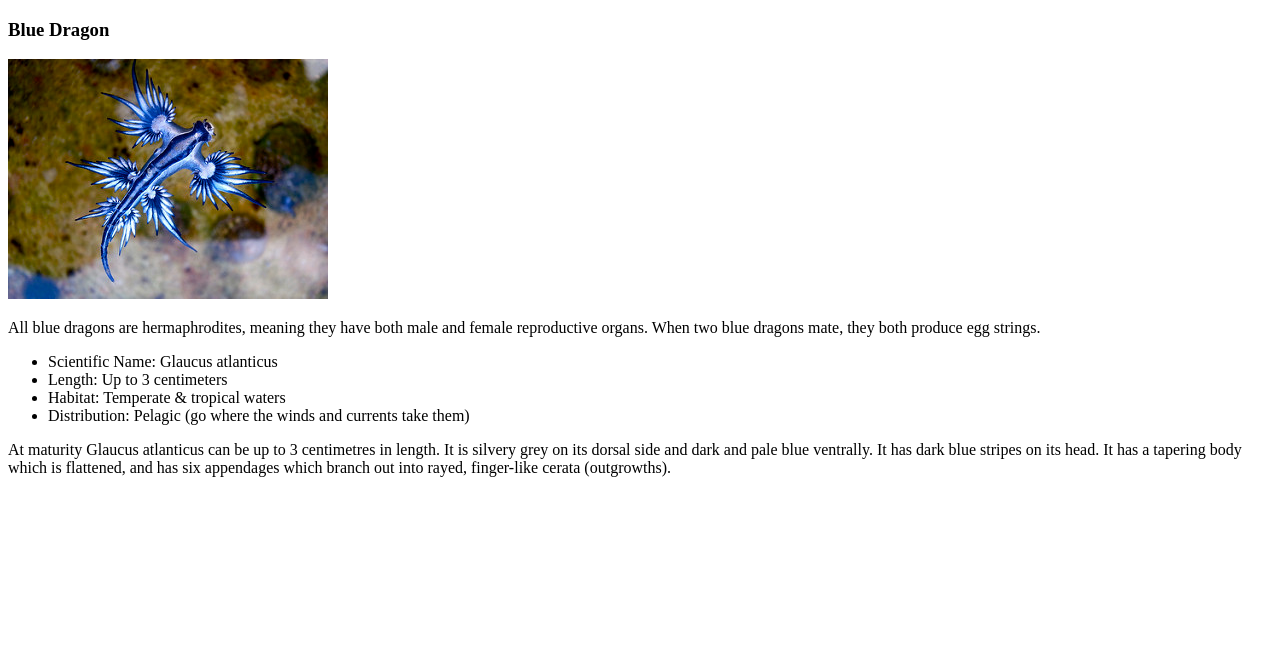
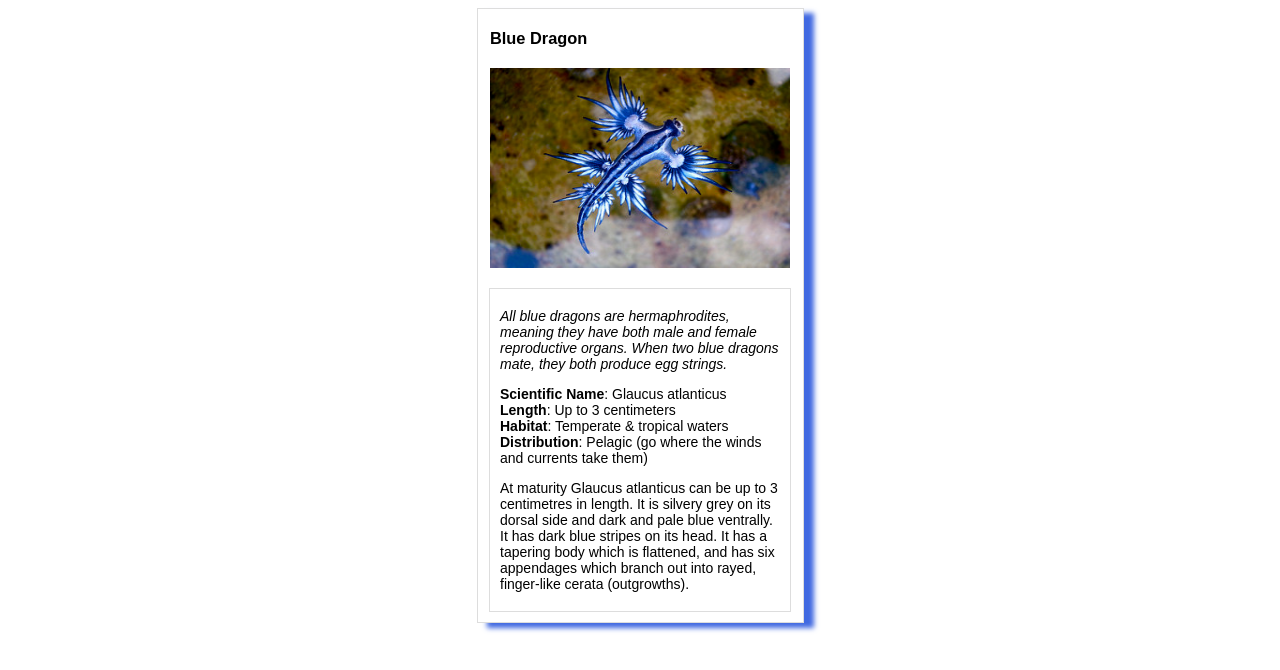
Before and after one commit to jefferylgraham/Animal-Trading-Cards, a plain HTML site: page card.html in a window 1280 px wide. Drawn offline with Linux system fonts and the light colour scheme.

Commit message:
add styling

```diff
--- a/card.html
+++ b/card.html
@@ -6,14 +6,14 @@
 	<link href="styles.css" rel="stylesheet">
 </head>
 <body>
-	<div>
+	<div id="outer">
 		<!-- your favorite animal's name goes here -->
 		<h3>Blue Dragon</h3>
 		<!-- your favorite animal's image goes here -->
 		<img src="blue-glaucus.jpg" alt="Blue Glaucus">
-		<div>
+		<div id="inner">
 			<!-- your favorite animal's interesting fact goes here -->
-			<p>All blue dragons are hermaphrodites, meaning they have both male and
+			<p id="interesting-fact">All blue dragons are hermaphrodites, meaning they have both male and
 				female reproductive organs. When two blue dragons mate, they both
 				produce egg strings.</p>
 			<ul>
--- a/styles.css
+++ b/styles.css
@@ -1 +1,49 @@
 /* add your CSS here */
+body {
+  font-size: 14px;
+  font-family: sans-serif;
+}
+
+#outer {
+  width: 325px;
+  margin: 0 auto;
+  box-shadow: 10px 5px 5px #4169E1;
+}
+
+#inner {
+  width: 280px;
+  padding: 5px 10px;
+  margin: 10px auto;
+}
+
+#interesting-fact {
+  font-style: italic;
+}
+
+h3 {
+  width: 300px;
+  margin: 0 auto;
+  padding-top: 20px;
+  padding-bottom: 10px;
+}
+span {
+  font-weight: bold;
+}
+ ul {
+   list-style-type: none;
+   padding-left: 0;
+ }
+
+div {
+  border: 1px solid #ddd;
+}
+
+img {
+  display: block;
+  width: 300px;
+  height: 200px;
+  margin-left: auto;
+  margin-right: auto;
+  padding-top: 10px;
+  padding-bottom: 10px;
+}
```
